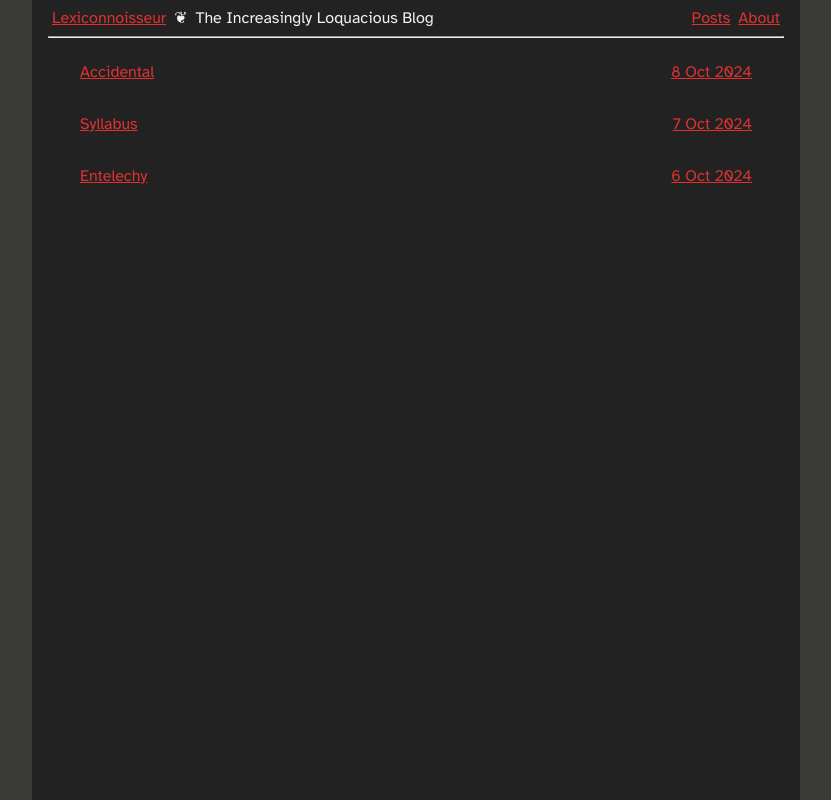
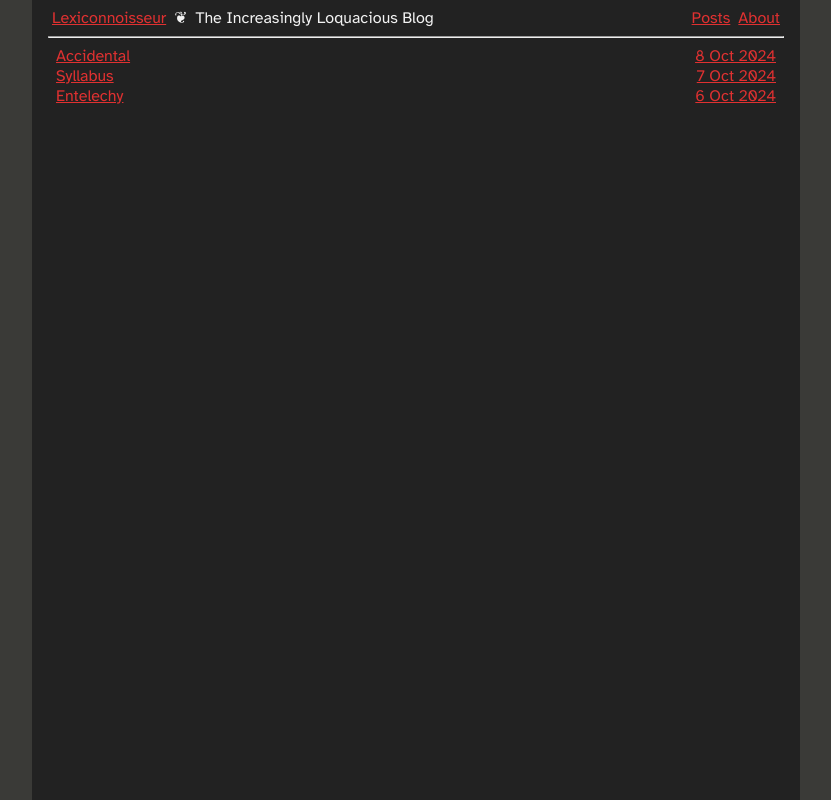
Before and after one commit to rheber/rheber.github.io, an Astro site: page /blog in a window 1280 px wide. Shown: the whole page, without its empty margins (224-1055 px from the left). Built offline with nearby package versions, Linux system fonts and the light colour scheme; Astro itself is replaced by a stand-in of ours; a web font is replaced by a local one.

Commit message:
index spacing

```diff
--- a/src/pages/blog/index.astro
+++ b/src/pages/blog/index.astro
@@ -30,7 +30,7 @@ const postsWithContent = zip(posts, postRenders);
 
 <style>
 	ul {
-		margin: 0 32px;
+		margin: 0 8px;
 		padding-left: 0;
 	}
 	li {
@@ -40,6 +40,9 @@ const postsWithContent = zip(posts, postRenders);
 		display: flex;
 		justify-content: space-between;
 	}
+	.entry p {
+		margin: 0;
+	}
 	.date {
 		text-align: right;
 	}
```
